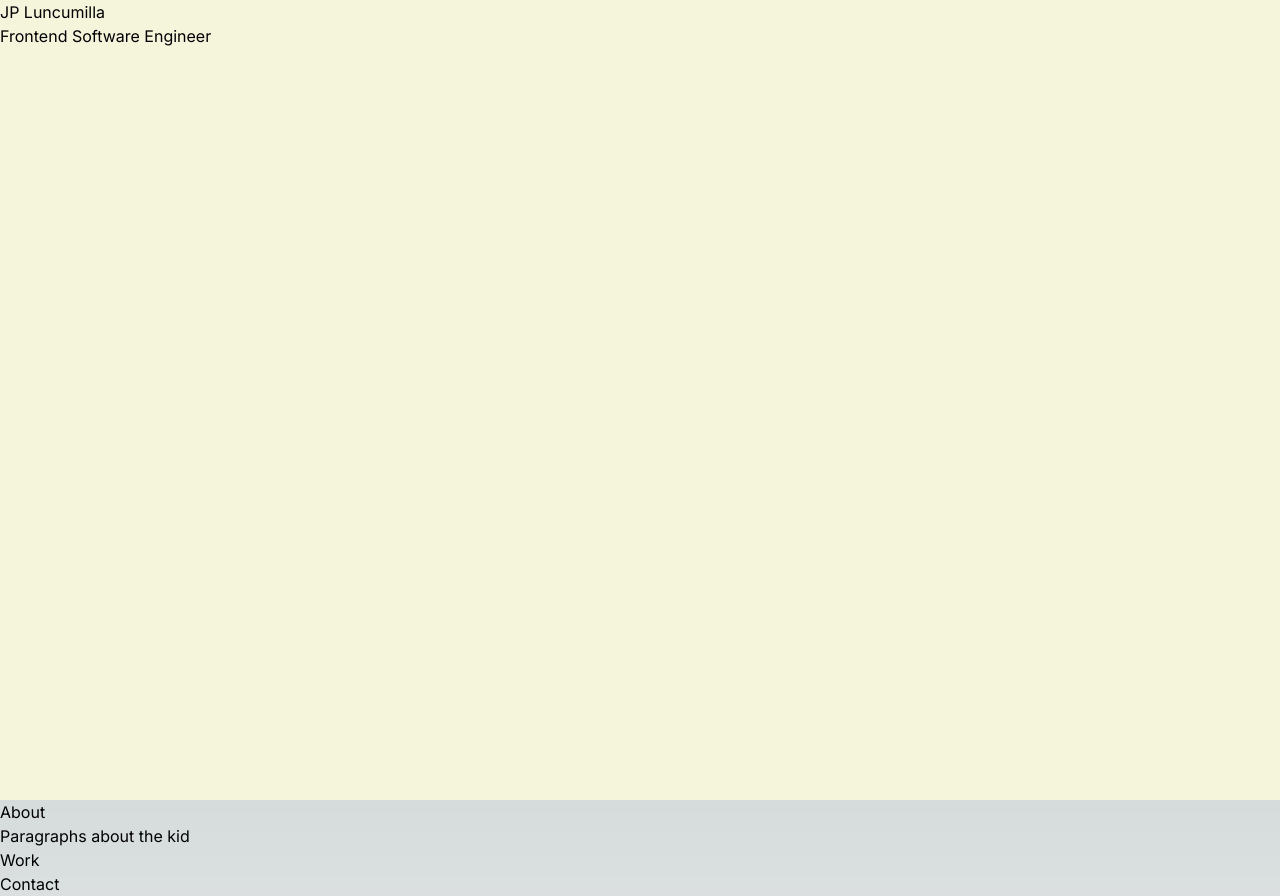
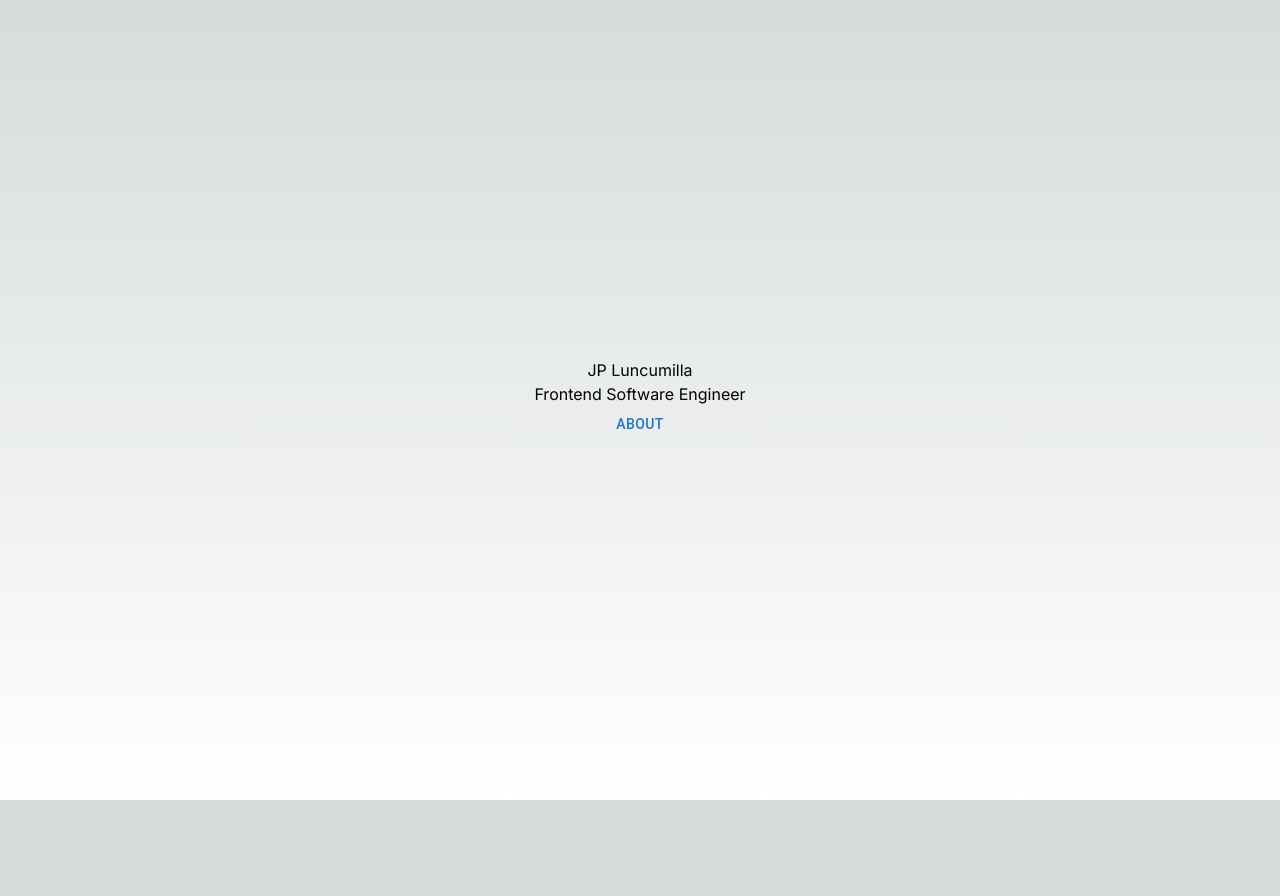
Before and after one commit to jpluncumilla/portfolio-next, a Next.js app: page / in a window 1280 px wide. After the commit the page ends 800 px from the top, so only its background shows below. Built offline with nearby package versions, Linux system fonts and the light colour scheme.

Commit message:
Add mui and slide to main page

```diff
--- a/src/app/components/main.css
+++ b/src/app/components/main.css
@@ -1,5 +1,8 @@
 .main {
-  background-color: beige;
+  display: flex;
+  flex-direction: column;
   width: 100%;
   height: 100vh;
+  align-items: center;
+  justify-content: center;
 }
--- a/src/app/components/main.tsx
+++ b/src/app/components/main.tsx
@@ -1,23 +1,30 @@
-import React from "react";
+"use client";
+import React, { useState } from "react";
 import "./main.css";
+import { Button, Slide } from "@mui/material";
 
+const about = (
+  <div>
+    <h1>About</h1>
+    <p>Paragraphs about the kid</p>
+  </div>
+);
 function Main() {
+  const [checked, setChecked] = useState<boolean>(false);
+
+  const handleChecked = () => {
+    setChecked(!checked);
+  };
   return (
     <div>
       <div className='main'>
         <h1>JP Luncumilla</h1>
         <p>Frontend Software Engineer</p>
+        <Button onClick={handleChecked}>About</Button>
       </div>
-      <div>
-        <h1>About</h1>
-        <p>Paragraphs about the kid</p>
-      </div>
-      <div>
-        <h1>Work</h1>
-      </div>
-      <div>
-        <h1>Contact</h1>
-      </div>
+      <Slide direction='left' in={checked} mountOnEnter unmountOnExit>
+        {about}
+      </Slide>
     </div>
   );
 }
```
Also changed, not shown: package.json (+8 -5 lines), 1 other file (tests, documents, lock files or other folders).
